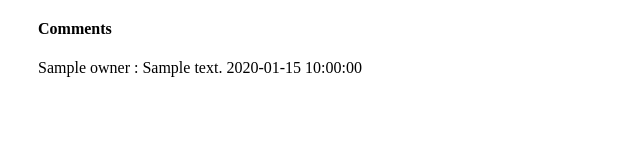
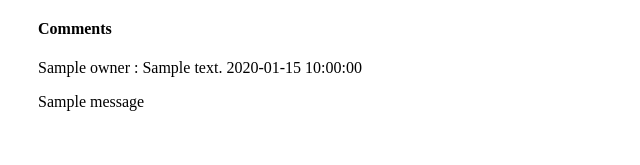
Before and after one commit to Jordan-Cottle/Software-Engineering-Group-Project, a Python web app: template note_14/templates/note.html in a window 1280 px wide. Shown: the part 911-1076 px from the top of the page, without its empty margins (0-640 px from the left). Before the commit the page ends 988 px from the top, so only its background shows below. Run offline with Jinja, Linux system fonts and the light colour scheme; the template is opened without the code that fills it: most values are stand-ins (such as "Sample title", 1, 10 or a date in 2020); one stand-in notice (Sample message) is shown.

Commit message:
Added flash messages to appear and delete

```diff
--- a/note_14/server/controller.py
+++ b/note_14/server/controller.py
@@ -284,6 +284,7 @@ def allowed_file(filename):
 @app.route("/notes/<int:note_id>/uploads", methods=["GET", "POST"])
 def upload_file(note_id):
     """ Controller for upload an attachment """
+    g.pop("_flashes", None)
     if request.method == "POST":
         note = get_note(g.session, note_id, current_user)
         file = request.files["file"]
--- a/note_14/templates/note.html
+++ b/note_14/templates/note.html
@@ -73,6 +73,10 @@
 {% endif %}
 {% endfor %}
 
+{% for message in get_flashed_messages() %}
+        <p>{{ message }}</p>
+{% endfor %}
+
 {% if can_comment %}
 <form action="{{ url_for('create_comment', note_id=note.id) }}" method="post">
     <input type="text" name="body"> <input type="submit" value="Add Comment">
```
